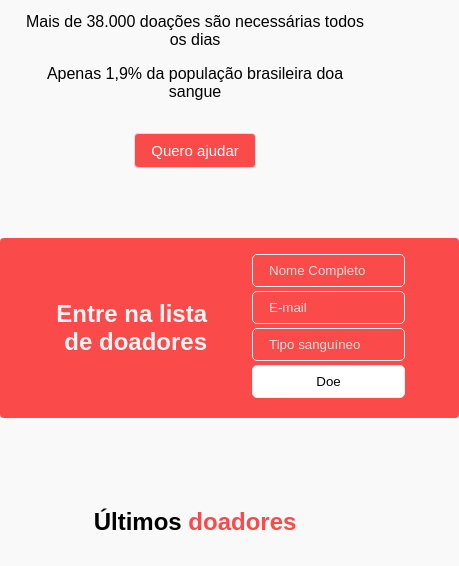
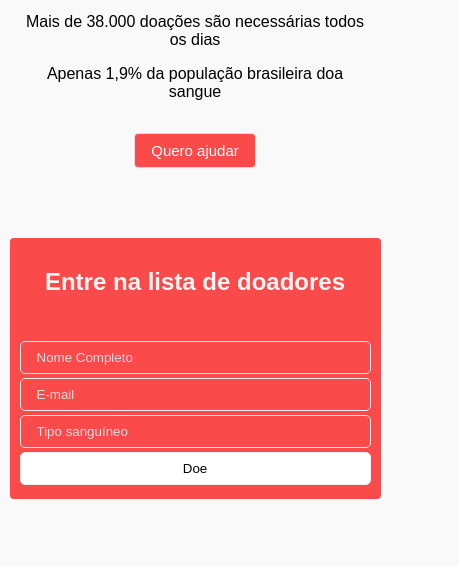
Before and after one commit to brvnaleao/maratona-dev-doacao-sangue, a plain HTML site: page index.html in a window 390 px wide. Both pictures are taken after a click on the button "Quero ajudar". Shown: the part 235-801 px from the top of the page, 459 px wide, since content can reach past the window. Drawn offline with Linux system fonts and the light colour scheme; a web font is replaced by a local one.

Commit message:
media query fixed

```diff
--- a/style/style.css
+++ b/style/style.css
@@ -139,3 +139,21 @@ section.form.hide{
     height: 0;
     margin-top: -70px;
 }
+
+@media(max-width:700px){
+
+	section.form{
+        display:grid;
+        grid-template-columns: 1fr;
+        padding: 10px 10px;
+
+    }
+    .form h2{
+        text-align: center;
+        margin-bottom: 0;
+    }
+    form input, form button{
+        width: 100%;
+
+    }
+}
```
